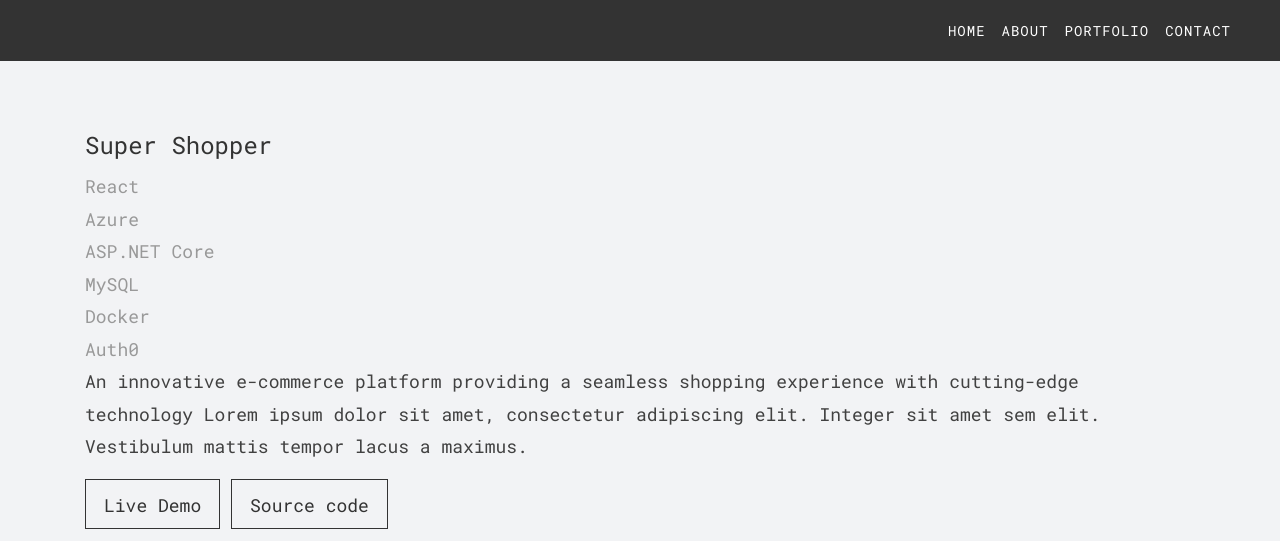
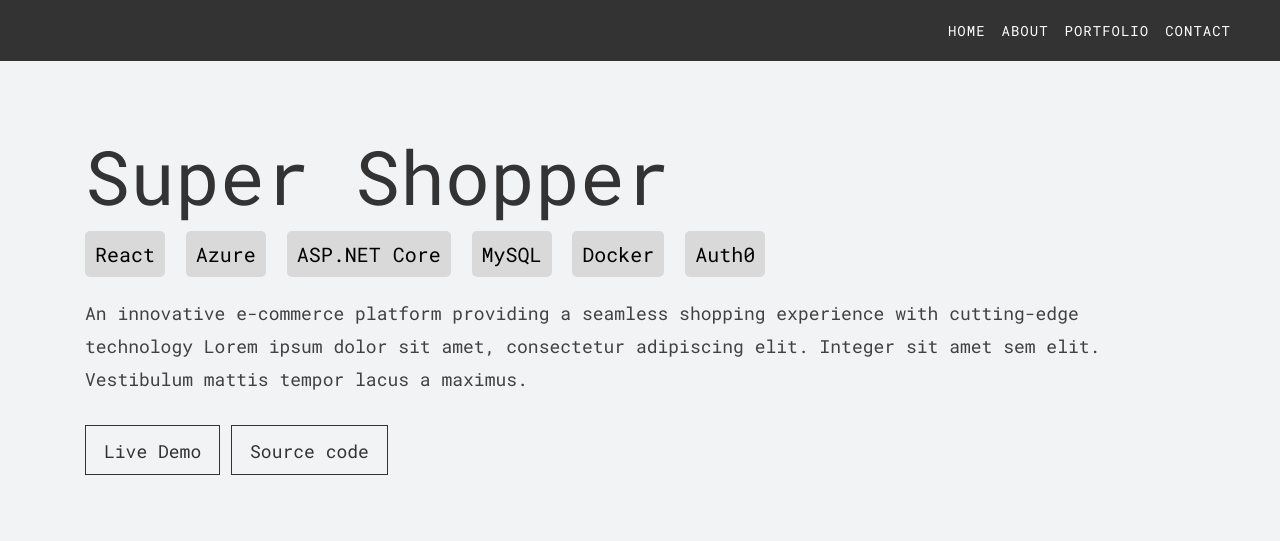
Before and after one commit to daniel-grabczewski/daniel-grabczewski.github.io, a Jekyll site: the page built from _projects/super-shopper.md, in a window 1280 px wide and 1400 px high. Shown: the top 541 px of the window. Built offline with Jekyll 4.4.1, drawn with Linux system fonts in a browser that asks for light colours.

Commit message:
Create styles for first secion on project.html

```diff
--- a/assets/css/custom.css
+++ b/assets/css/custom.css
@@ -172,3 +172,57 @@
     margin-bottom : 10px;
   }
 }
+
+
+.project-page-h1 {
+  font-size : 75px;
+}
+
+.project-page-h2 {
+  font-size : 50px;
+}
+
+.project-page-technologies {
+  display: column;
+    flex-direction: column;
+    align-items :flex-end;
+}
+
+.project-page-technologies ul {
+  list-style-type: none;
+  padding: 0;
+}
+
+.project-page-technologies ul li {
+  display: inline-block;
+  font-size: 20px;
+  margin-right: 10px;
+  margin-bottom: 20px;
+  background-color: #D9D9D9;
+  color: black;
+  padding: 5px 10px;
+  border-radius: 5px;
+}
+
+
+
+.project-page-image {
+  max-width: 100%;
+  height: auto;
+  box-shadow: 5px 10px 10px rgba(46, 46, 46, 0.1);
+  border-radius: 5px;
+  margin-bottom : 25px;
+}
+
+
+.project-page-container {
+  margin-bottom : 50px;
+}
+
+.project-page-description {
+  margin-bottom : 30px;
+}
+
+.project-page-buttons-container {
+  margin-bottom : 25px;
+}
```
